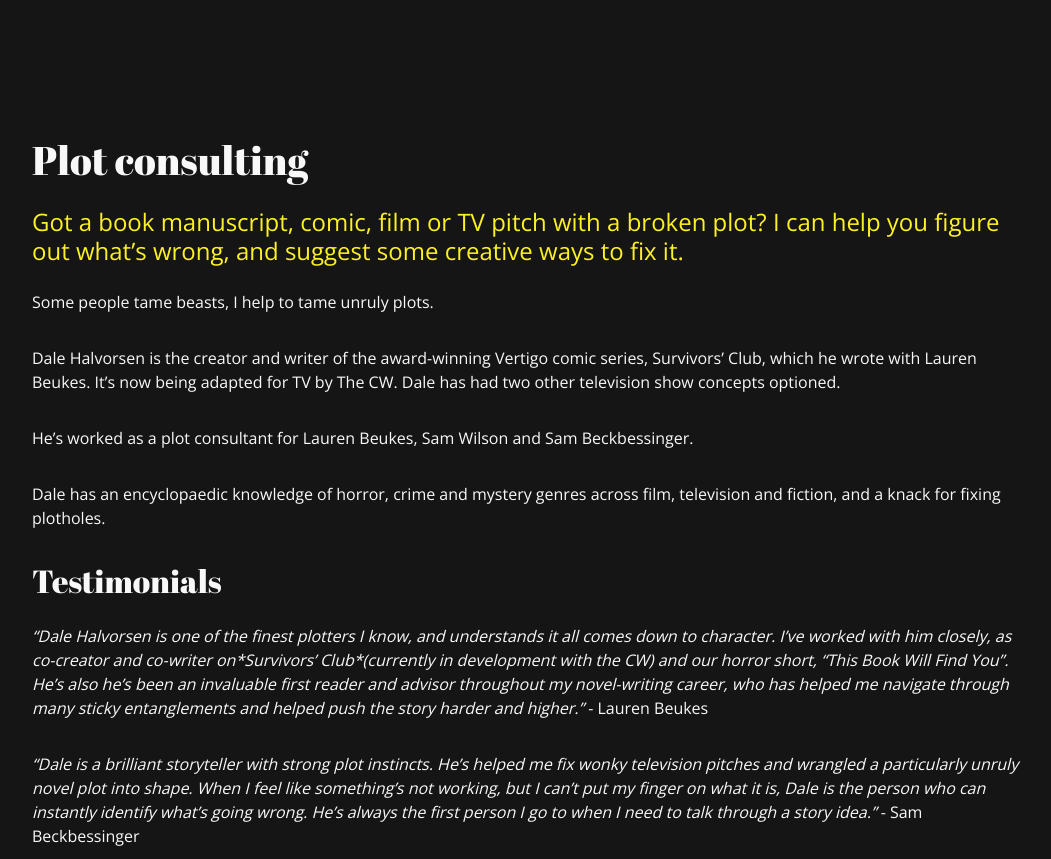
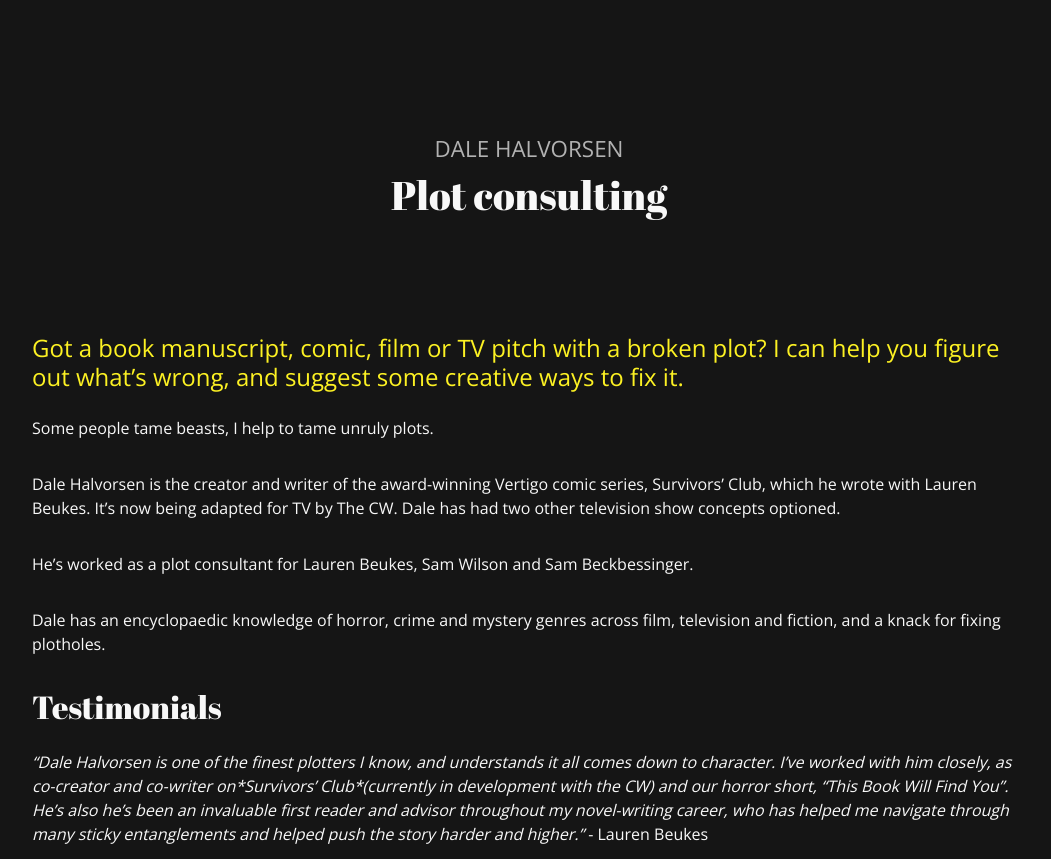
Before and after one commit to greenhamsam/dale-halvorsen, a website: page src/html/index.html in a window 1280 px wide. Shown: the top 859 px of the page, without its empty margins (111-1162 px from the left). Drawn offline with nearby package versions, Linux system fonts and the light colour scheme; files that its build step writes are made by us from their sources.

Commit message:
Add name

```diff
--- a/src/html/index.html
+++ b/src/html/index.html
@@ -44,8 +44,9 @@
   </head>
 
   <body>
-    <div class="container" id="hero">
-      <h1>Plot consulting</h1>
+    <div class="container">
+      <h3 id="name">Dale Halvorsen</h3>
+      <h1 id="hero">Plot consulting</h1>
       <h4>
         Got a book manuscript, comic, film or TV pitch with a broken plot? I can
         help you figure out what’s wrong, and suggest some creative ways to fix
--- a/src/scss/_home.scss
+++ b/src/scss/_home.scss
@@ -1,5 +1,20 @@
 body {
   padding: 10%;
+}
+
+#name {
+  text-align: center;
+  font-family: $body-font;
+  text-transform: uppercase;
+  padding-bottom: 0;
+  color: #b2b2b2;
+  font-size: 1.4em;
+}
+
+#hero {
+  text-align: center;
+  padding-top: 0;
+  padding-bottom: 10%;
 }
 
 .social {
```
Also changed, not shown: build/css/main.css, build/index.html.
